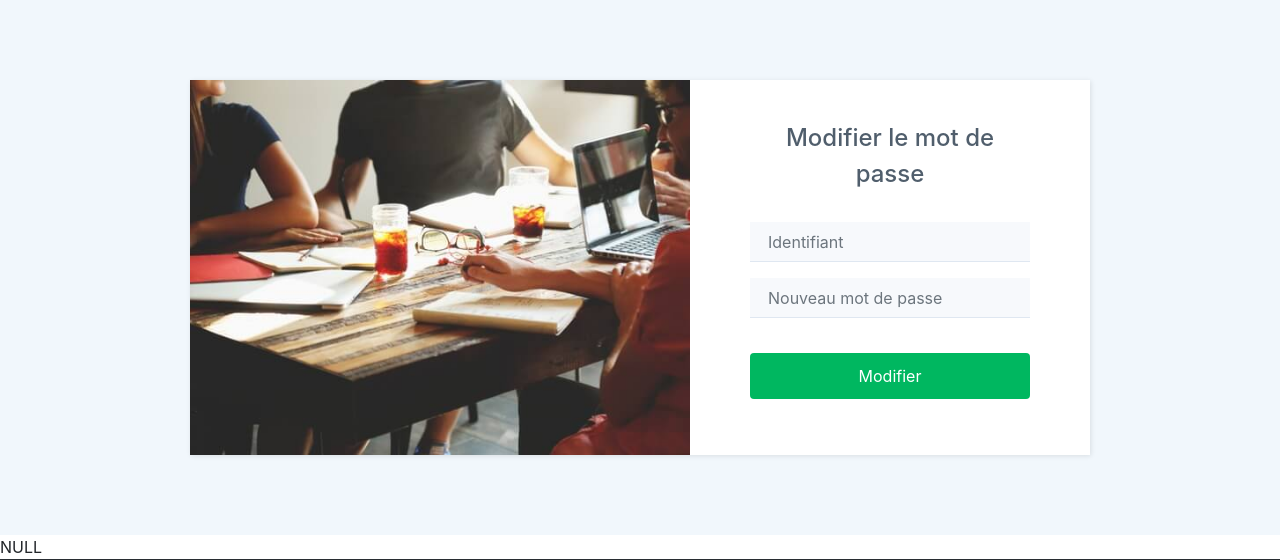
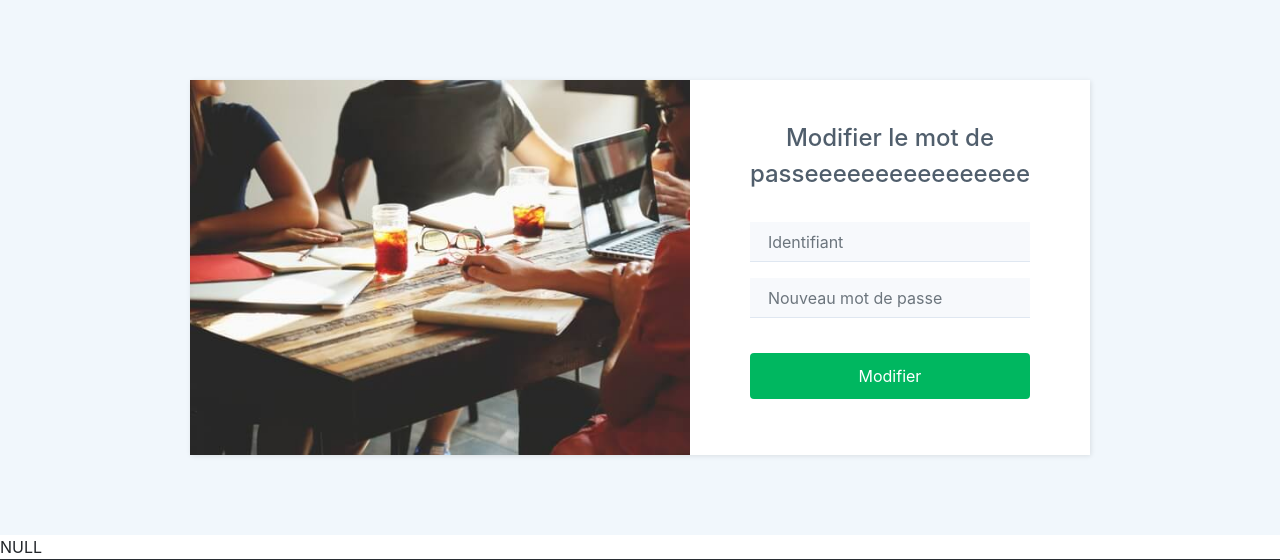
Before and after one commit to bossuetquentin/geekzone, a PHP site: page /register.php in a window 1280 px wide. Shown: the part 122-682 px from the top of the page. Run offline with PHP 8.4, Linux system fonts and the light colour scheme; data that the repository does not hold is empty; some libraries are stand-ins or nearby versions; some web fonts are replaced.

Commit message:
aze
azea

```diff
--- a/register.php
+++ b/register.php
@@ -31,7 +31,7 @@
         <div class="form-container">
             <div class="image-holder"></div>
             <form method="post">
-                <h2 class="text-center">Modifier le mot de passe</h2>
+                <h2 class="text-center">Modifier le mot de passeeeeeeeeeeeeeeee</h2>
                 <div class="form-group"><input class="form-control" type="text" name="identifiant" placeholder="Identifiant"></div>
                 <div class="form-group"><input class="form-control" type="password" name="new-password" placeholder="Nouveau mot de passe"></div>
                 <div class="form-group"><button class="btn btn-primary btn-block" name="envoi" value="envoi" style="background-color:#00b760;" type="submit">Modifier</button></div>
```
